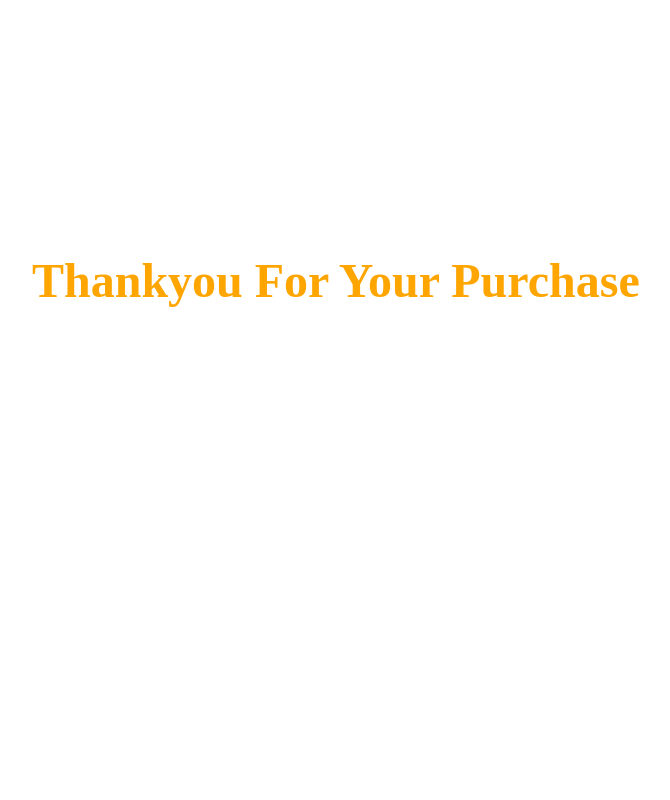
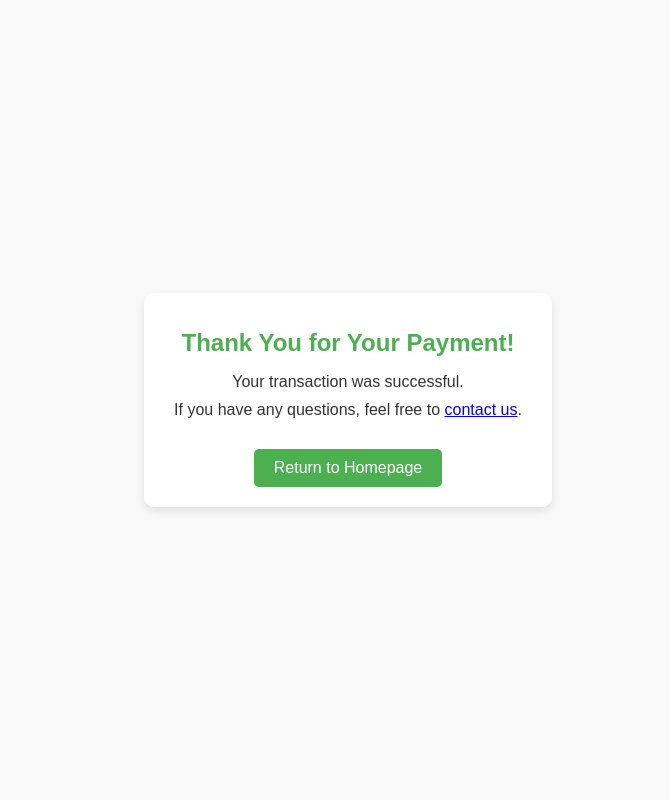
Before and after one commit to Muhammad-Saaaad/Book-Store-DjangoRestFrameWork, a Django app: template core/template/ThankYou.html in a window 1280 px wide. Shown: the whole page, without its empty margins (292-962 px from the left). Run offline with Django 5.2, Linux system fonts and the light colour scheme; the template is opened without the code that fills it, so the values that code supplies are empty; parts of the project's set-up code (start-up, migrations or seed data) failed here and were passed over.

Commit message:
Thankyou.html and cancel.html updated
I have added some new designs to thank you and cancel page

```diff
--- a/core/template/ThankYou.html
+++ b/core/template/ThankYou.html
@@ -1,27 +1,17 @@
 <!DOCTYPE html>
 <html lang="en">
 <head>
-  <meta charset="UTF-8">
-  <meta name="viewport" content="width=device-width, initial-scale=1.0">
-  <title>Book store Payment Sucessfull </title>
-
-  <style>
-    div{
-      margin: 20% 0% 0% 25%;
-      font-size: 150%;
-      color: orange;
-      text-transform: capitalize;
-    }
-  </style>
-
-
+    <meta charset="UTF-8">
+    <meta name="viewport" content="width=device-width, initial-scale=1.0">
+    <title>Thank You for Your Payment</title>
+    <link rel="stylesheet" href="/core/template/Thankyou.css">
 </head>
-  <body>
-    <div>
-      <h1>
-        Thankyou For your Purchase
-      </h1>
+<body>
+    <div class="thank-you-container">
+        <h1>Thank You for Your Payment!</h1>
+        <p>Your transaction was successful.</p>
+        <p>If you have any questions, feel free to <a href="#">contact us</a>.</p>
+        <a href="#" class="button">Return to Homepage</a>
     </div>
-
-  </body>
+</body>
 </html>
--- /dev/null
+++ b/core/template/Thankyou.css
@@ -0,0 +1,42 @@
+body {
+    font-family: Arial, sans-serif;
+    background-color: #f9f9f9;
+    margin: 0;
+    padding: 0;
+    display: flex;
+    justify-content: center;
+    align-items: center;
+    height: 100vh;
+}
+.thank-you-container {
+    background: #ffffff;
+    border-radius: 10px;
+    box-shadow: 0 4px 10px rgba(0, 0, 0, 0.1);
+    padding: 20px 30px;
+    text-align: center;
+    max-width: 400px;
+    margin: auto;
+}
+.thank-you-container h1 {
+    font-size: 24px;
+    color: #4CAF50;
+}
+.thank-you-container p {
+    font-size: 16px;
+    margin: 10px 0;
+    color: #333;
+}
+.thank-you-container .button {
+    margin-top: 20px;
+    text-decoration: none;
+    display: inline-block;
+    padding: 10px 20px;
+    color: white;
+    background-color: #4CAF50;
+    border-radius: 5px;
+    font-size: 16px;
+    transition: background 0.3s ease;
+}
+.thank-you-container .button:hover {
+    background-color: #45a049;
+}
```
Also changed, not shown: core/template/cancel.css (added, +43 -0 lines), core/template/cancel.html (+8 -6 lines).
